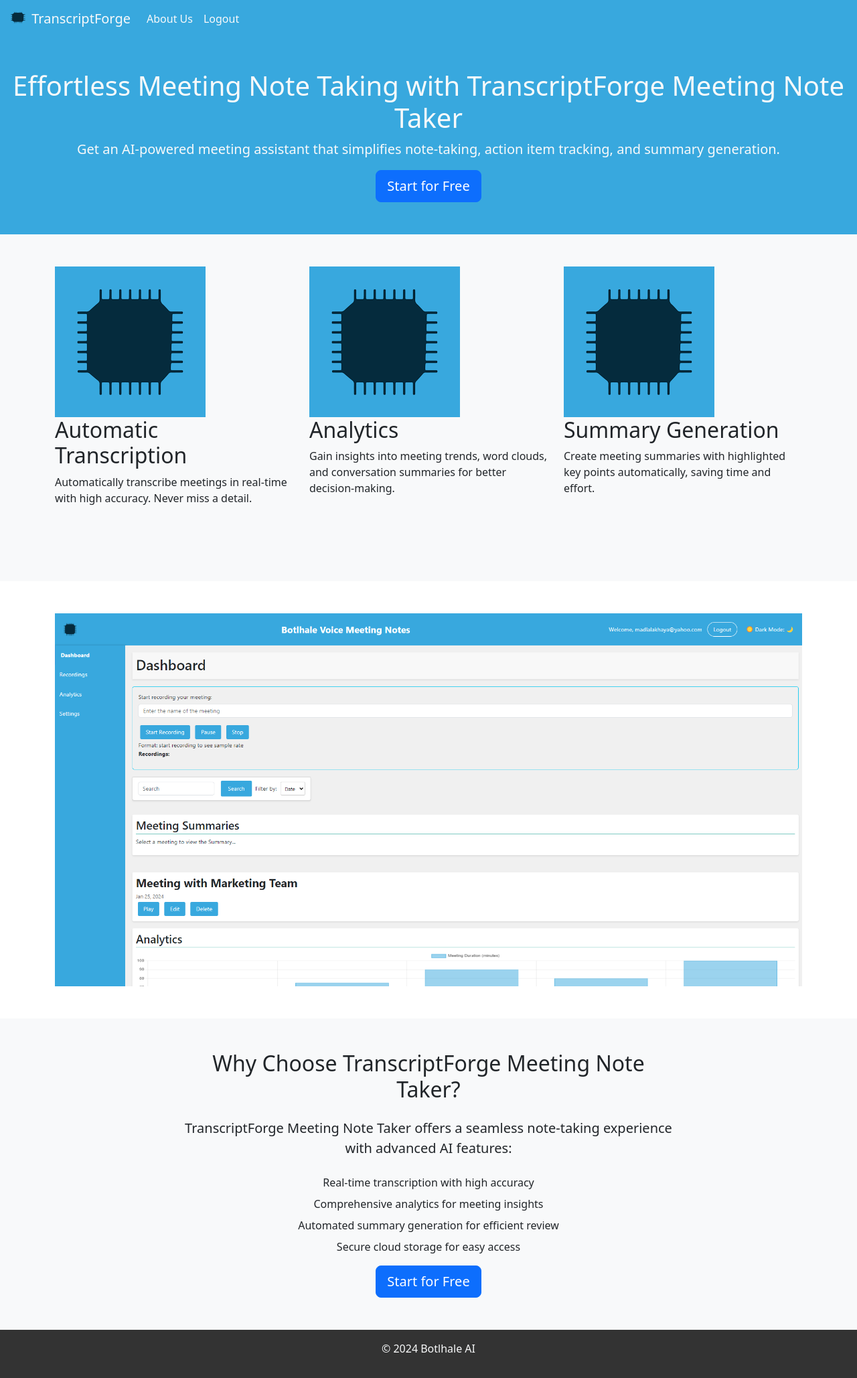
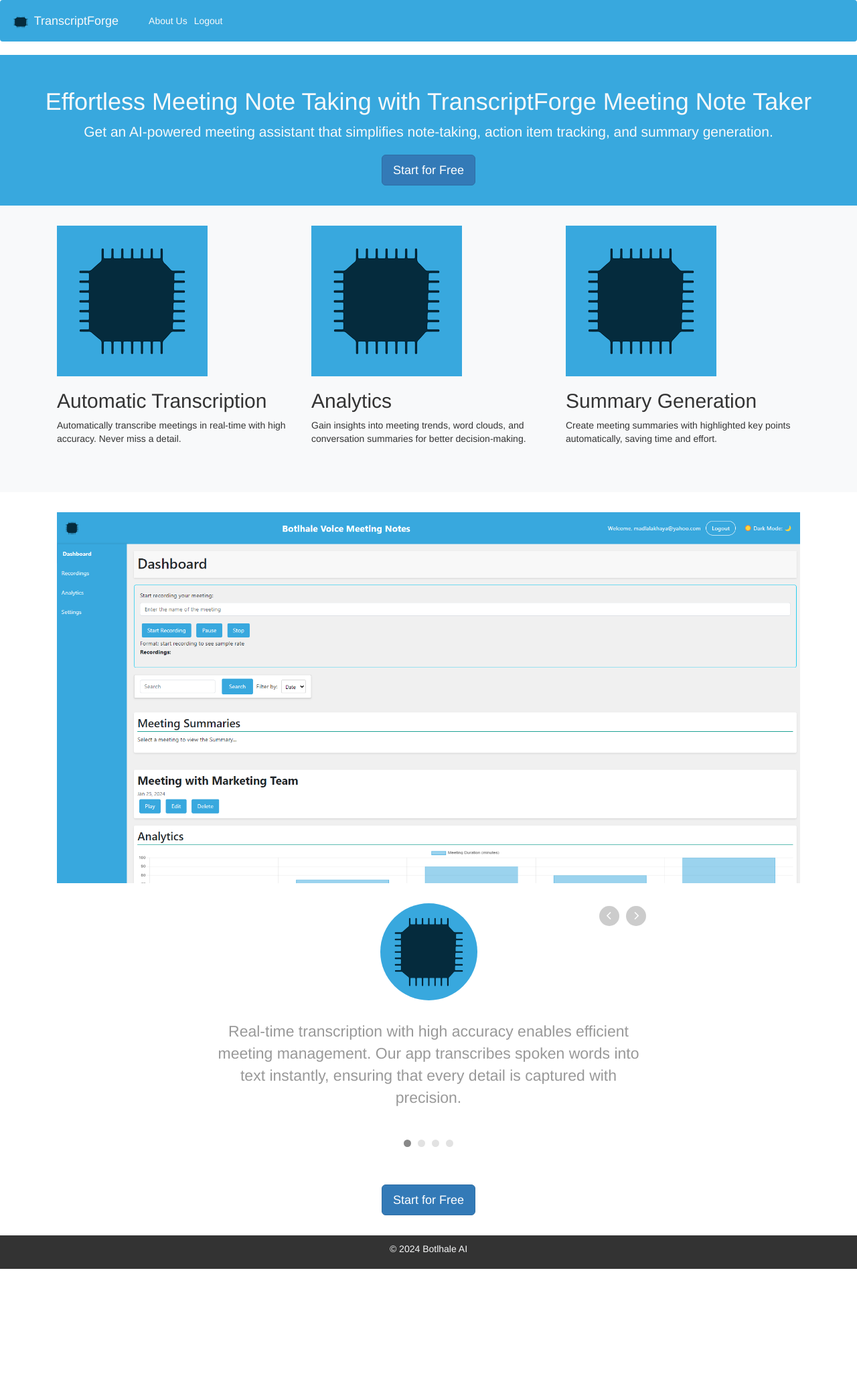
Before and after one commit to madlalakhaya25/Mosa, a Flask app: template templates/index.html in a window 1280 px wide. Shown: the whole page at 67% size. After the commit the page ends 1895 px from the top, so only its background shows below. Run offline with Flask 3, Linux system fonts and the light colour scheme; the template is opened without the code that fills it, so the values that code supplies are empty; the visitor is signed in with stand-in values (Sample User, id 1); some libraries are stand-ins or nearby versions.

Commit message:
updated landing pag

```diff
--- a/templates/recordingAudio.html
+++ b/templates/recordingAudio.html
@@ -1,7 +1,108 @@
+
+
+<link href="https://fonts.googleapis.com/css?family=Roboto:400,700|Open+Sans:400,700" rel="stylesheet">
+<link rel="stylesheet" href="https://maxcdn.bootstrapcdn.com/font-awesome/4.7.0/css/font-awesome.min.css">
+<link rel="stylesheet" href="https://maxcdn.bootstrapcdn.com/bootstrap/3.3.7/css/bootstrap.min.css">
+<script src="https://ajax.googleapis.com/ajax/libs/jquery/1.12.4/jquery.min.js"></script>
+<script src="https://maxcdn.bootstrapcdn.com/bootstrap/3.3.7/js/bootstrap.min.js"></script>
+
+<style>
+
+
+
+.carousel {
+	width: 650px;
+	margin: 0 auto;
+	padding-bottom: 50px;
+}
+.carousel .item {
+	color: #999;
+	font-size: 23px;
+    text-align: center;
+	overflow: hidden;
+    min-height: 340px;
+}
+.carousel .item a {
+	color: #eb7245;
+}
+.carousel .img-box {
+	width: 145px;
+	height: 145px;
+	margin: 0 auto;
+	border-radius: 50%;
+}
+.carousel .img-box img {
+	width: 100%;
+	height: 100%;
+	display: block;
+	border-radius: 50%;
+}
+.carousel .testimonial {
+	padding: 30px 0 10px;
+}
+.carousel .overview {
+	text-align: center;
+	padding-bottom: 5px;
+}
+.carousel .overview b {
+	color: #333;
+	font-size: 15px;
+	text-transform: uppercase;
+	display: block;
+	padding-bottom: 5px;
+}
+.carousel .star-rating i {
+	font-size: 18px;
+	color: #ffdc12;
+}
+.carousel .carousel-control {
+	width: 30px;
+	height: 30px;
+	border-radius: 50%;
+    background: #999;
+    text-shadow: none;
+	top: 4px;
+}
+.carousel-control i {
+	font-size: 20px;
+	margin-right: 2px;
+}
+.carousel-control.left {
+	left: auto;
+	right: 40px;
+}
+.carousel-control.right i {
+	margin-right: -2px;
+}
+.carousel .carousel-indicators {
+	bottom: 15px;
+}
+.carousel-indicators li, .carousel-indicators li.active {
+	width: 11px;
+	height: 11px;
+	margin: 1px 5px;
+	border-radius: 50%;
+}
+.carousel-indicators li {
+	background: #e2e2e2;
+	border-color: transparent;
+}
+.carousel-indicators li.active {
+	border: none;
+	background: #888;
+}
+.feature-{
+width: 501px;
+	height: 501px;
+}
+   .hero-section {
+        margin: 0 auto;
+    }
+</style>
 <div class="hero-section py-5 text-center text-light" style="background-color: #38a8de;">
   <h1>Effortless Meeting Note Taking with TranscriptForge Meeting Note Taker</h1>
   <p class="lead">Get an AI-powered meeting assistant that simplifies note-taking, action item tracking, and summary generation.</p>
-  <a href="#" class="btn btn-lg btn-primary">Start for Free</a>
+  <a href="login" class="btn btn-lg btn-primary">Start for Free</a>
 </div>
 
 <div class="features-section py-5 bg-light">
@@ -32,22 +133,49 @@
   </div>
 </div>
 
-<div class="info-section py-5 bg-light">
-  <div class="container">
-      <div class="row">
-          <div class="col-md-8 offset-md-2 text-center">
-              <h2 class="mb-4">Why Choose TranscriptForge Meeting Note Taker?</h2>
-              <p class="lead mb-4">TranscriptForge Meeting Note Taker offers a seamless note-taking experience with advanced AI features:</p>
-              <ul class="list-unstyled">
-                  <li class="mb-2"><i class="fas fa-check text-success mr-2"></i> Real-time transcription with high accuracy</li>
-                  <li class="mb-2"><i class="fas fa-check text-success mr-2"></i> Comprehensive analytics for meeting insights</li>
-                  <li class="mb-2"><i class="fas fa-check text-success mr-2"></i> Automated summary generation for efficient review</li>
-                  <li class="mb-2"><i class="fas fa-check text-success mr-2"></i> Secure cloud storage for easy access</li>
-              </ul>
-              <a href="#" class="btn btn-lg btn-primary">Start for Free</a>
-          </div>
-      </div>
-  </div>
+<div id="myCarousel" class="carousel slide" data-ride="carousel">
+	<!-- Carousel indicators -->
+	<ol class="carousel-indicators">
+		<li data-target="#myCarousel" data-slide-to="0" class="active"></li>
+		<li data-target="#myCarousel" data-slide-to="1"></li>
+		<li data-target="#myCarousel" data-slide-to="2"></li>
+			<li data-target="#myCarousel" data-slide-to="3"></li>
+	</ol>
+	<!-- Wrapper for carousel items -->
+	<div class="carousel-inner">
+		<div class="item active">
+			<div class="img-box">   <img src="{{ url_for('static', filename='css/BOTLHALE.png') }}" alt="Automatic Transcription" class="feature-icon"></div>
+			<p class="testimonial">Real-time transcription with high accuracy enables efficient meeting management. Our app transcribes spoken words into text instantly, ensuring that every detail is captured with precision.</p>
+		</div>
+		<div class="item">
+			<div class="img-box">   <img src="{{ url_for('static', filename='css/BOTLHALE.png') }}" alt="Automatic Transcription" class="feature-icon"></div>
+			<p class="testimonial">Comprehensive analytics provide valuable meeting insights. Detailed analysis of meeting data, including participant engagement, topic frequency, and sentiment analysis. </p>
+		</div>
+		<div class="item">
+			<div class="img-box">   <img src="{{ url_for('static', filename='css/BOTLHALE.png') }}" alt="Automatic Transcription" class="feature-icon"></div>
+			<p class="testimonial">automated summary generation streamlines the review process.App automatically generates concise summaries of meetings, extracting key points, action items, and highlights. </p>
+
+		</div>
+				<div class="item">
+			<div class="img-box">   <img src="{{ url_for('static', filename='css/BOTLHALE.png') }}" alt="Automatic Transcription" class="feature-icon"></div>
+			<p class="testimonial">ecure cloud storage ensures convenient access to meeting content. App offers robust cloud storage solutions, safeguarding sensitive meeting data with advanced encryption protocols. </p>
+
+		</div>
+	</div>
+	<!-- Carousel controls -->
+	<a class="carousel-control left" href="#myCarousel" data-slide="prev">
+		<i class="fa fa-angle-left"></i>
+	</a>
+	<a class="carousel-control right" href="#myCarousel" data-slide="next">
+		<i class="fa fa-angle-right"></i>
+	</a>
+</div>
+<div class="hero-section py-5 text-center text-light">
+    <a href="login" class="btn btn-lg btn-primary">Start for Free</a>
+</div>
+</div>
+        </div>
+    </div>
 </div>
 
 <div class="footer py-3 text-center" style="background-color: #333;">
```
Also changed, not shown: 3 other files.
